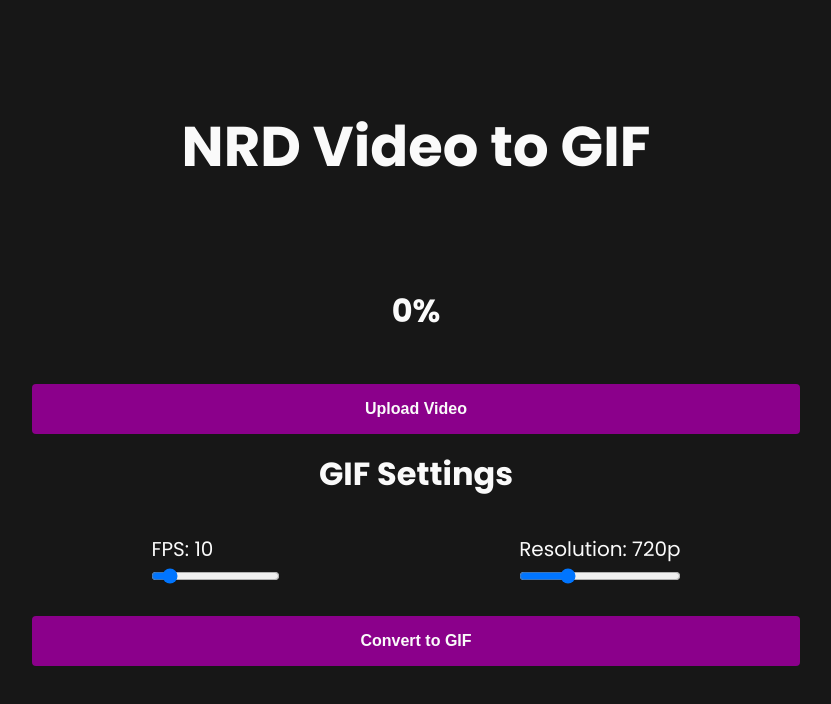
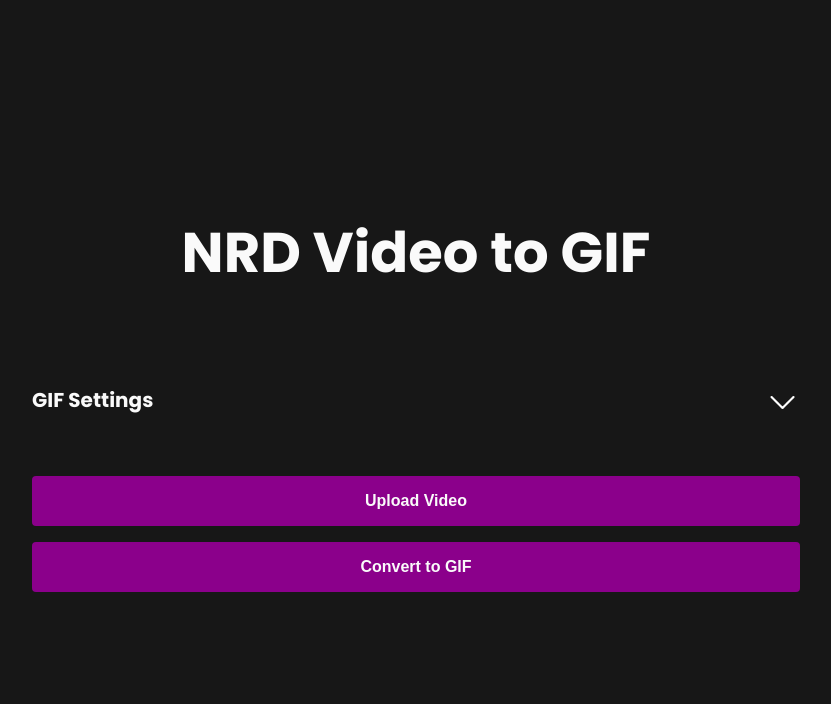
Before and after one commit to lnardon/VideoToGIF, a React (Create React App) app: page / in a window 1280 px wide. Shown: the top 704 px of the page, without its empty margins (224-1055 px from the left). Built offline with nearby package versions, Linux system fonts and the light colour scheme.

Commit message:
💄 Update Settings UI and download button

```diff
--- /dev/null
+++ b/src/components/ExpandableArea/index.jsx
@@ -0,0 +1,48 @@
+import React, { useRef, useState, useEffect } from "react";
+
+import styles from "./styles.module.css";
+import Arrow from "./arrow.png";
+
+function ExpandableArea({ title, content, getStatus = () => {} }) {
+  const [isOpen, setIsOpen] = useState(false);
+  const areaRef = useRef();
+  const arrowRef = useRef();
+  const toggleArea = () => {
+    if (!isOpen) {
+      areaRef.current.classList.add(`${styles.open}`);
+      areaRef.current.classList.remove(`${styles.closed}`);
+      arrowRef.current.classList.add(`${styles.downArrow}`);
+      arrowRef.current.classList.remove(`${styles.rightArrow}`);
+    } else {
+      areaRef.current.classList.add(`${styles.closed}`);
+      areaRef.current.classList.remove(`${styles.open}`);
+      arrowRef.current.classList.add(`${styles.rightArrow}`);
+      arrowRef.current.classList.remove(`${styles.downArrow}`);
+    }
+    setIsOpen(!isOpen);
+  };
+
+  useEffect(() => {
+    if (getStatus) {
+      getStatus(isOpen);
+    }
+  }, [isOpen]);
+  return (
+    <div className={styles.container}>
+      <div className={styles.title} onClick={toggleArea}>
+        {title}
+        <img
+          src={Arrow}
+          alt="arrow icon"
+          className={styles.icon}
+          ref={arrowRef}
+        />
+      </div>
+      <div className={styles.content} ref={areaRef}>
+        {content}
+      </div>
+    </div>
+  );
+}
+
+export default ExpandableArea;
--- /dev/null
+++ b/src/components/ExpandableArea/styles.module.css
@@ -0,0 +1,86 @@
+.container {
+  display: block;
+  width: 100%;
+  padding: 0.5rem 0rem;
+  cursor: pointer;
+  margin: 2rem 0rem;
+}
+
+.title {
+  display: flex;
+  justify-content: space-between;
+  width: 100%;
+  font-size: 1.25rem;
+  font-weight: bold;
+}
+
+.icon {
+  width: 35px;
+  filter: invert(100);
+}
+
+.rightArrow {
+  animation: rightAnimation 0.5s ease forwards;
+}
+
+.downArrow {
+  animation: downAnimation 0.5s ease forwards;
+}
+
+.content {
+  opacity: 0;
+  height: 0px;
+  overflow: hidden;
+  background-color: rgb(43, 43, 43);
+  border-radius: 0.25rem;
+  margin: 1rem 0rem 0rem 0rem;
+}
+
+.open {
+  animation: openAnimation 0.5s ease forwards;
+}
+
+.closed {
+  animation: closeAnimation 0.5s ease forwards;
+}
+
+@keyframes openAnimation {
+  from {
+    opacity: 0;
+    height: 0;
+  }
+  to {
+    opacity: 1;
+    height: auto;
+    padding: 0.5rem 1rem;
+  }
+}
+
+@keyframes closeAnimation {
+  from {
+    opacity: 1;
+    padding: 0.5rem 1rem;
+  }
+  to {
+    opacity: 0;
+    height: 0;
+  }
+}
+
+@keyframes rightAnimation {
+  from {
+    transform: rotate(-90deg);
+  }
+  to {
+    transform: rotate(0deg);
+  }
+}
+
+@keyframes downAnimation {
+  from {
+    transform: rotate(0deg);
+  }
+  to {
+    transform: rotate(-90deg);
+  }
+}
--- a/src/pages/Homepage/index.jsx
+++ b/src/pages/Homepage/index.jsx
@@ -2,19 +2,18 @@ import React, { useState, useEffect } from "react";
 import { createFFmpeg, fetchFile } from "@ffmpeg/ffmpeg";
 
 import LoadingIndicator from "../../components/LoadingIndicator";
+import ExpandableArea from "../../components/ExpandableArea";
 import styles from "./styles.module.css";
 
 function Homepage() {
   const [fps, setFps] = useState(10);
   const [resolution, setResolution] = useState(720);
-  const [video, setVideo] = useState();
-  const [gif, setGif] = useState();
-  const [progress, setProgress] = useState(0);
-
+  const [video, setVideo] = useState(null);
+  const [gif, setGif] = useState(null);
+  const [progress, setProgress] = useState(null);
   const convertToGif = async () => {
-    const ffmpeg = createFFmpeg({
-      log: true,
-    });
+    setGif(null);
+    const ffmpeg = createFFmpeg({ log: true });
     await ffmpeg.load();
     await ffmpeg.setProgress((p) => setProgress(p.ratio));
     ffmpeg.FS("writeFile", "upload.mp4", await fetchFile(video));
@@ -22,27 +21,24 @@ function Homepage() {
       "-i",
       "upload.mp4",
       "-vf",
-      `fps=${fps},scale=${resolution}:-1:flags=lanczos`,
+      `fps=${fps},scale=${resolution}:0:flags=lanczos`,
       "-f",
       "gif",
       "converted_file.gif"
     );
-
     const gifFile = ffmpeg.FS("readFile", "converted_file.gif");
     const url = URL.createObjectURL(
       new Blob([gifFile.buffer], { type: "image/gif" })
     );
     setGif(url);
-    console.log(video);
+    setProgress(null);
   };
-
-  const setDownload = () => {
-    const a = document.createElement("a");
-    a.innerText = "Download";
-    a.setAttribute("download", gif);
-    document.body.appendChild(a);
-  };
-
+  function download(dataurl, filename) {
+    const link = document.createElement("a");
+    link.href = dataurl;
+    link.download = filename;
+    link.click();
+  }
   return (
     <div className={styles.container}>
       <h1 className={styles.title}>NRD Video to GIF</h1>
@@ -51,22 +47,22 @@ function Homepage() {
           <img src={gif} alt="gif" className={styles.gifImg} download />
         </div>
       ) : (
-        <LoadingIndicator progress={progress} />
+        progress !== null && <LoadingIndicator progress={progress} />
       )}
+      {/* <h3 className={styles.subtitle}>GIF Settings</h3> */}
       {video && <h3 className={styles.fileLabel}> Arquivo: {video.name}</h3>}
       <input
         type="file"
         id="selectedFile"
         style={{ display: "none" }}
-        onChange={(e) => setVideo(e.target.files.item(0))}
+        onChange={(e) => {
+          setVideo(e.target.files.item(0));
+          setGif(null);
+        }}
       />
-      <input
-        type="button"
-        className={styles.convertBtn}
-        onClick={() => document.getElementById("selectedFile").click()}
-        value="Upload Video"
-      />
-      <h3 className={styles.subtitle}>GIF Settings</h3>
+      <ExpandableArea
+        title="GIF Settings"
+        content={
           <div className={styles.fileSettings}>
             <div className={styles.fileSettingsDiv}>
               <h4 className={styles.fileSettingsLabel}>FPS: {fps}</h4>
@@ -91,13 +87,20 @@ function Homepage() {
                 id=""
                 min={144}
                 max={2160}
-            step={40}
                 value={resolution}
                 onChange={(e) => setResolution(e.target.value)}
                 className={styles.fileSettingsInput}
               />
             </div>
           </div>
+        }
+      />
+      <input
+        type="button"
+        className={styles.convertBtn}
+        onClick={() => document.getElementById("selectedFile").click()}
+        value="Upload Video"
+      />
       <div className={styles.buttonsDiv}>
         <button
           className={styles.convertBtn}
@@ -107,13 +110,17 @@ function Homepage() {
           Convert to GIF
         </button>
         {gif ? (
-          <button className={styles.convertBtn} onClick={setDownload}>
-            Download file
+          <button
+            className={styles.convertBtn}
+            onClick={() =>
+              download(gif, "converted_file(github.com/lnardon/VideoToGIF).gif")
+            }
+          >
+            Download converted file
           </button>
         ) : null}
       </div>
     </div>
   );
 }
-
 export default Homepage;
--- a/src/pages/Homepage/styles.module.css
+++ b/src/pages/Homepage/styles.module.css
@@ -31,7 +31,7 @@ body {
   line-height: 3.5rem;
   font-weight: bold;
   text-align: center;
-  margin-bottom: 5rem;
+  margin: 2rem 0rem 4rem 0rem;
   color: #fafafa;
 }
 
@@ -54,8 +54,8 @@ body {
 .fileLabel {
   font-size: 1rem;
   font-weight: normal;
-  width: 100%;
-  margin-bottom: 0.5rem;
+  margin-bottom: 1rem;
+  word-break: break-all;
 }
 
 .buttonsDiv {
@@ -66,17 +66,19 @@ body {
 }
 
 .subtitle {
+  width: 100%;
   font-size: 2rem;
-  margin: 0rem 1rem 2rem 1rem;
+  margin: 0rem 1rem 0rem 1rem;
   text-align: center;
 }
 
 .fileSettings {
   display: flex;
   align-items: center;
-  justify-content: space-around;
+  justify-content: space-between;
   width: 100%;
-  margin-bottom: 2rem;
+  border-top: none;
+  padding: 1rem;
 }
 
 .fileSettingsDiv {
@@ -111,7 +113,7 @@ body {
   margin-bottom: 1rem;
 }
 
-@media (max-width: 450px) {
+@media (max-width: 499px) {
   .fileSettings {
     flex-direction: column;
     width: 100%;
```
Also changed, not shown: src/components/ExpandableArea/arrow.png (added). Lines whose indentation alone changed are shown as unchanged.
